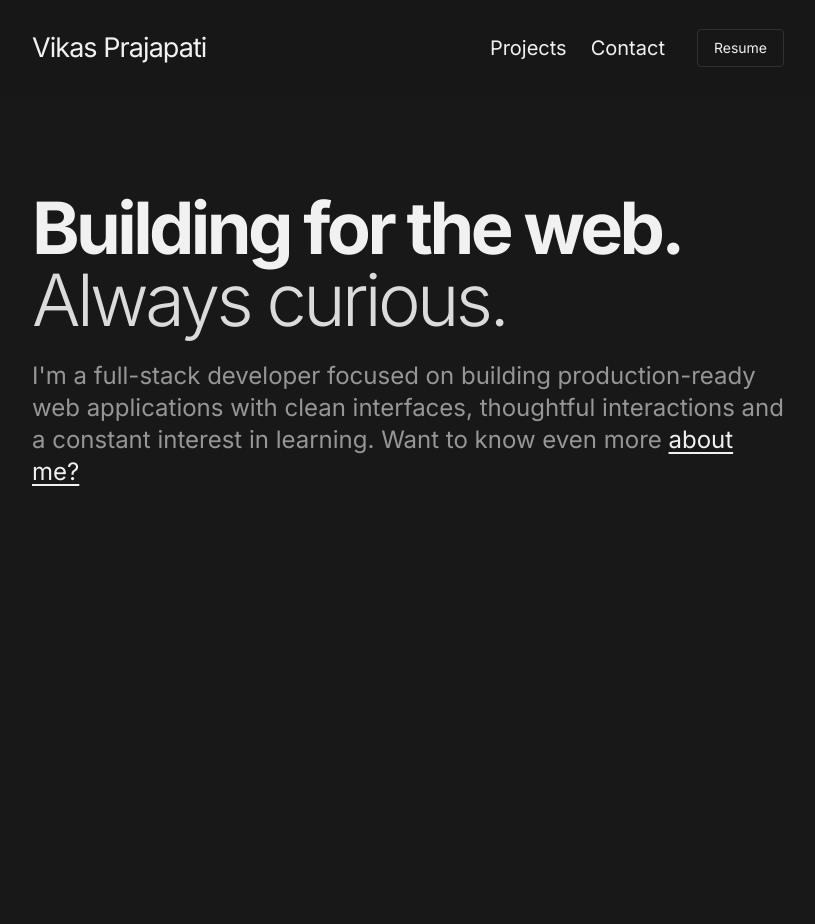
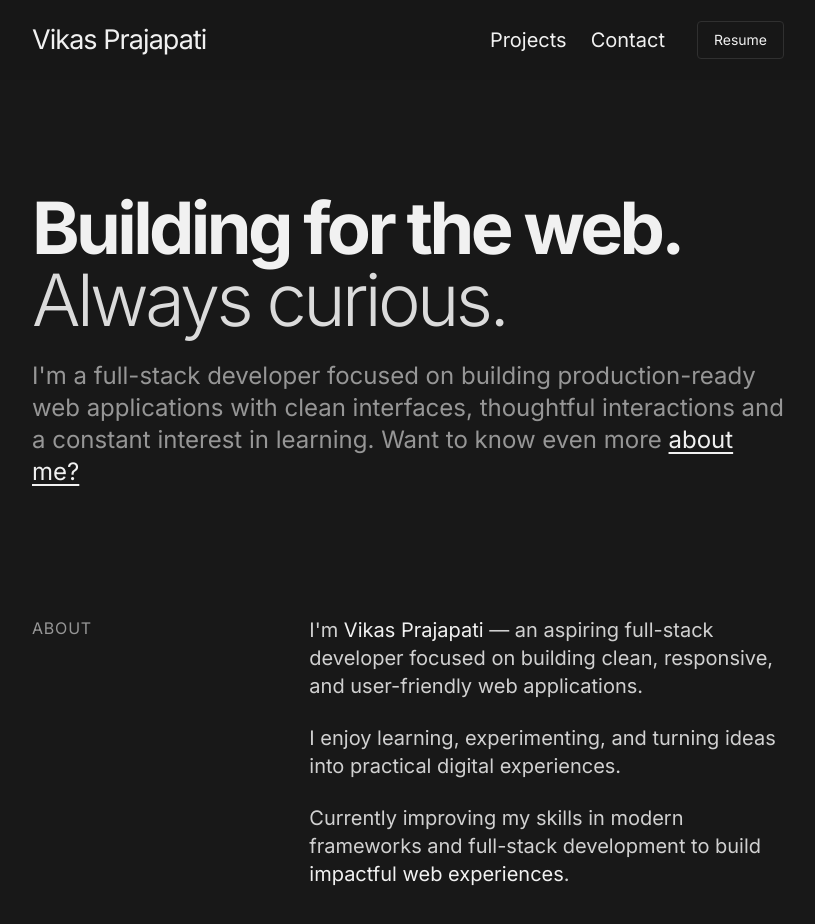
Before and after one commit to vikasprajapati3/portfolio, a React (Vite) app: page / in a window 1280 px wide. Shown: the top 924 px of the page, without its empty margins (232-1047 px from the left). Before the commit the page ends 800 px from the top, so only its background shows below. Built offline with nearby package versions, Linux system fonts and the light colour scheme.

Commit message:
fix header scroll effects

```diff
--- a/src/App.jsx
+++ b/src/App.jsx
@@ -1,3 +1,4 @@
+import About from './components/About'
 import Header from './components/Header'
 import Hero from './components/Hero'
 
@@ -8,6 +9,7 @@ export default function App() {
 
       <main>
         <Hero />
+        <About />
       </main>
     </>
   )
--- /dev/null
+++ b/src/components/About.jsx
@@ -0,0 +1,45 @@
+import { useEffect, useRef } from 'react'
+
+export default function About() {
+    const ref = useRef(null)
+
+    useEffect(() => {
+        const el = ref.current
+        const obs = new IntersectionObserver(([e]) => {
+            if (e.isIntersecting) { el.classList.add('visible'); obs.unobserve(el) }
+        }, { threshold: 0.1 })
+        obs.observe(el)
+        return () => obs.disconnect()
+    }, [])
+
+    return (
+        <section id="about" ref={ref} className="reveal pb-32">
+            <div className="max-w-container mx-auto px-6">
+                <div className="grid grid-cols-1 md:grid-cols-[1fr_2fr] gap-4 md:gap-10">
+
+                    <div className="text-sm md:text-base uppercase tracking-wider text-muted">About</div>
+
+                    <div className="space-y-6 text-lg md:text-xl text-ink/85 leading-relaxed">
+                        <p>
+                            I'm <span className="text-ink">Vikas Prajapati</span> — an aspiring
+                            full-stack developer focused on building clean, responsive, and
+                            user-friendly web applications.
+                        </p>
+
+                        <p>
+                            I enjoy learning, experimenting, and turning ideas into practical
+                            digital experiences.
+                        </p>
+
+                        <p>
+                            Currently improving my skills in modern frameworks and full-stack
+                            development to build <span className="text-ink">impactful web experiences</span>.
+                        </p>
+                    </div>
+
+
+                </div>
+            </div>
+        </section>
+    )
+}
--- a/src/components/Header.jsx
+++ b/src/components/Header.jsx
@@ -1,23 +1,14 @@
-import { useEffect, useState } from 'react'
+import { useState } from 'react'
 
 export default function Header() {
     const [open, setOpen] = useState(false)
-    const [scrolled, setScrolled] = useState(false)
 
-    useEffect(() => {
-        const onScroll = () => setScrolled(window.scrollY > 20)
-
-        window.addEventListener('scroll', onScroll)
-
-        return () => window.removeEventListener('scroll', onScroll)
-    }, [])
 
     return (
         <header
-            className={`fixed top-0 left-0 right-0 z-50 bg-bg/95 backdrop-blur transition-colors
-            ${scrolled ? 'border-b border-line' : 'border-b border-transparent'}`}
+            className={`fixed top-0 left-0 right-0 z-50 bg-bg/95 backdrop-blur transition-colors`}
         >
-            <div className="max-w-container mx-auto px-6 h-20 md:h-24 flex items-center justify-between">
+            <div className="max-w-container mx-auto px-6 h-20 md:h-20 flex items-center justify-between">
 
                 {/* Logo */}
                 <a
```
